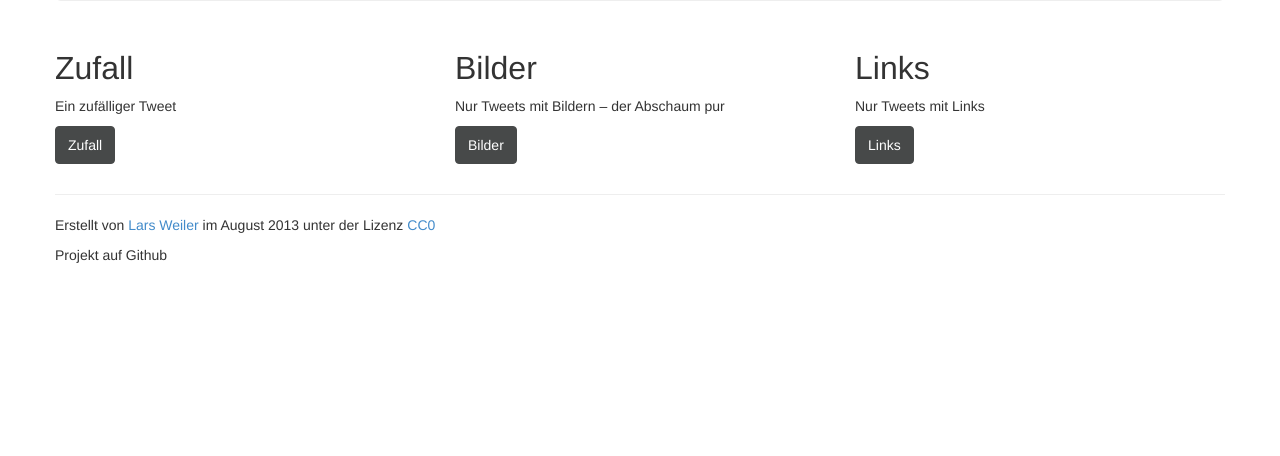
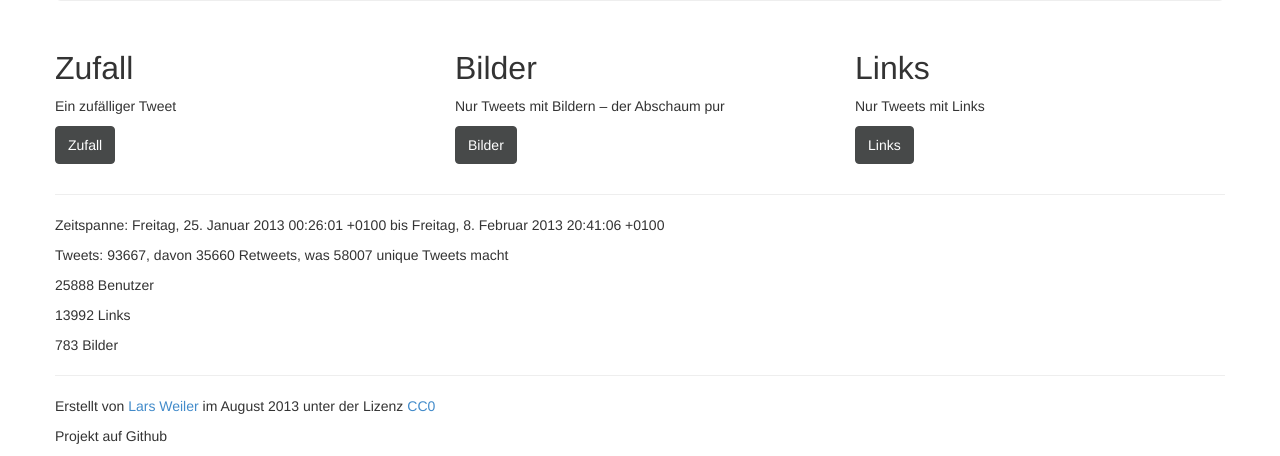
Before and after one commit to larsweiler/aufschrei-timeline, a Django app: page / in a window 1280 px wide. Shown: the part 357-813 px from the top of the page. Before the commit the page ends 620 px from the top, so only its background shows below. Run offline with Django 3.2, Linux system fonts and the light colour scheme; some libraries are stand-ins or nearby versions.

Commit message:
Fixture added.

```diff
--- a/templates/index.html
+++ b/templates/index.html
@@ -34,6 +34,18 @@
 
 <hr/>
 
+<p>Zeitspanne: Freitag, 25. Januar 2013 00:26:01 +0100 bis Freitag, 8. Februar 2013 20:41:06 +0100</p>
+
+<p>Tweets: 93667, davon 35660 Retweets, was 58007 unique Tweets macht</p>
+
+<p>25888 Benutzer</p>
+
+<p>13992 Links</p>
+
+<p>783 Bilder</p>
+
+<hr/>
+
 <footer>
 	<p>Erstellt von <a href="http://konvergenzfehler.de/impressum/">Lars Weiler</a> im August 2013 unter der Lizenz <a href="http://creativecommons.org/choose/zero/?lang=de">CC0</a></p>
 	<p>Projekt auf Github</p>
--- a/templates/tweet/unbekannt.html
+++ b/templates/tweet/unbekannt.html
@@ -5,14 +5,14 @@
 {% block content %}
 
 <div class="page-header">
-	<h1>Der Panda ist traurig <small>Der Tweet wurde nicht gefunden</small></h1>
+	<h1>Der Panda ist traurig <small>Tweet wurde nicht gefunden</small></h1>
 </div>
 <div class="panel">
-	<img src="/static/img/sadpanda.jpg" alt="Sad Panda"/>
+	<img src="/static/img/sadpanda.jpg" width="300" alt="Sad Panda"/>
 </div>
 
 <div class="alert">
-	Der Tweet mit der ID {{ tweet }} ist hier nicht vorhanden!
+	Der Tweet mit der ID {{ tweet }} ist in dieser Datenbank nicht vorhanden!
 </div>
 <div class="alert alert-info">
 	Vielleicht l&auml;sst es sich noch auf Twitter nachlesen.<br/>
```
Also changed, not shown: templates/inc_single_tweet.html (+6 -7 lines), 2 other files.
